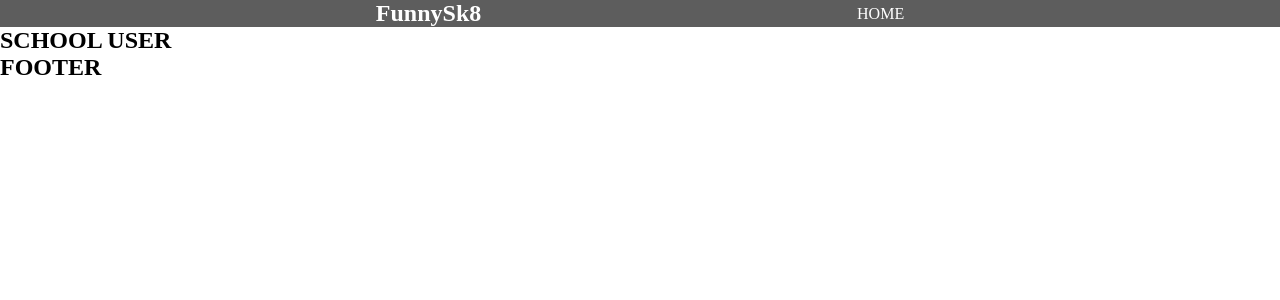
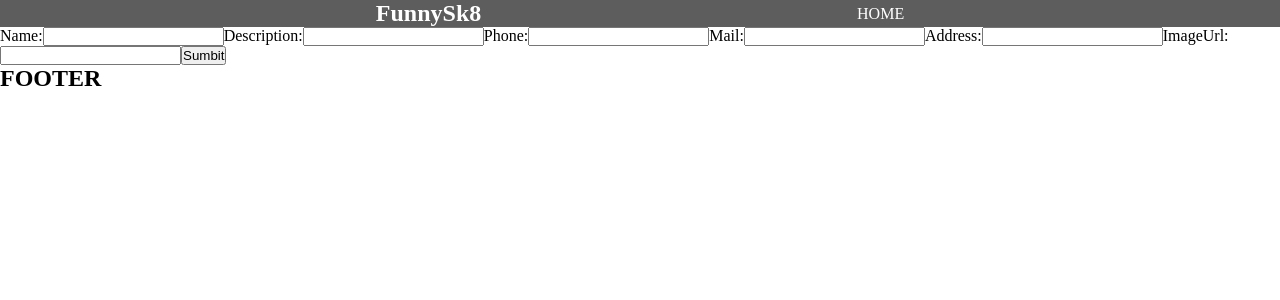
Before and after one commit to Adriancit0/Sk8Fun, a React (Create React App) app in the folder frontend/: page /school in a window 1280 px wide. Shown: the top 300 px of the page. Built offline with nearby package versions, Linux system fonts and the light colour scheme; the HTML template or start-up script is replaced by a standard one.

Commit message:
Add createItem reducer

```diff
--- a/frontend/src/components/skateSchool/index.jsx
+++ b/frontend/src/components/skateSchool/index.jsx
@@ -1,10 +1,88 @@
-import React from 'react';
+import { React, useState } from 'react';
+import { useDispatch } from 'react-redux';
+import { createItem } from '../../redux/actions/actionsCreators';
 
 function skateSchool() {
+  const dispatch = useDispatch();
+  const [name, setName] = useState('');
+  const [phone, setPhone] = useState('');
+  const [mail, setMail] = useState('');
+  const [address, setAddress] = useState('');
+  const [imageUrl, setImageUrl] = useState('');
+  const [description, setDescription] = useState('');
+  function handleNewSchoolValues(event) {
+    event.preventDefault();
+    const newSchool = {
+      info: {
+        name,
+        description,
+        phone,
+        mail,
+        imageUrl,
+        address
+      }
+    };
+    dispatch(createItem(newSchool));
+  }
   return (
-    <section>
-      <h1>SCHOOL USER</h1>
-    </section>
+    <form className="school-creator" onSubmit={handleNewSchoolValues}>
+      <label htmlFor="name">
+        Name:
+        <input
+          type="text"
+          id="name"
+          value={name}
+          onChange={(createEvent) => setName(createEvent.target.value)}
+        />
+      </label>
+      <label htmlFor="name">
+        Description:
+        <input
+          type="text"
+          id="description"
+          value={description}
+          onChange={(createEvent) => setDescription(createEvent.target.value)}
+        />
+      </label>
+      <label htmlFor="phone">
+        Phone:
+        <input
+          type="text"
+          id="phone"
+          value={phone}
+          onChange={(createEvent) => setPhone(createEvent.target.value)}
+        />
+      </label>
+      <label htmlFor="mail">
+        Mail:
+        <input
+          type="text"
+          id="mail"
+          value={mail}
+          onChange={(createEvent) => setMail(createEvent.target.value)}
+        />
+      </label>
+      <label htmlFor="address">
+        Address:
+        <input
+          type="text"
+          id="address"
+          value={address}
+          onChange={(createEvent) => setAddress(createEvent.target.value)}
+        />
+      </label>
+      <label htmlFor="imageUrl">
+        ImageUrl:
+        <input
+          type="text"
+          id="imageUrl"
+          value={imageUrl}
+          onChange={(createEvent) => setImageUrl(createEvent.target.value)}
+        />
+      </label>
+      <button type="submit">Sumbit</button>
+    </form>
+
   );
 }
 
--- a/frontend/src/redux/actions/actionsCreators.js
+++ b/frontend/src/redux/actions/actionsCreators.js
@@ -24,12 +24,12 @@ export function getById(itemId) {
   };
 }
 
-export function createItem() {
+export function createItem(newItem) {
   return async (dispatch) => {
-    const { data } = await axios(url);
+    const { data } = await axios(url, newItem);
     dispatch({
       type: actionTypes.CREATE_ITEM,
-      schoolList: data
+      newItem: data
     });
   };
 }
--- a/frontend/src/redux/reducers/itemSelectedReducer.js
+++ b/frontend/src/redux/reducers/itemSelectedReducer.js
@@ -8,4 +8,5 @@ function itemSelectedReducer(itemSelected = {}, action) {
       return itemSelected;
   }
 }
+
 export default itemSelectedReducer;
--- a/frontend/src/redux/reducers/rootReducers.js
+++ b/frontend/src/redux/reducers/rootReducers.js
@@ -1,8 +1,10 @@
 import { combineReducers } from 'redux';
 import itemSelectedReducer from './itemSelectedReducer';
 import schoolListReducer from './schoolListReducer';
+import createItemReducer from './createItemReducer';
 
 export default combineReducers({
   schoolList: schoolListReducer,
-  itemSelected: itemSelectedReducer
+  itemSelected: itemSelectedReducer,
+  newItem: createItemReducer
 });
```
